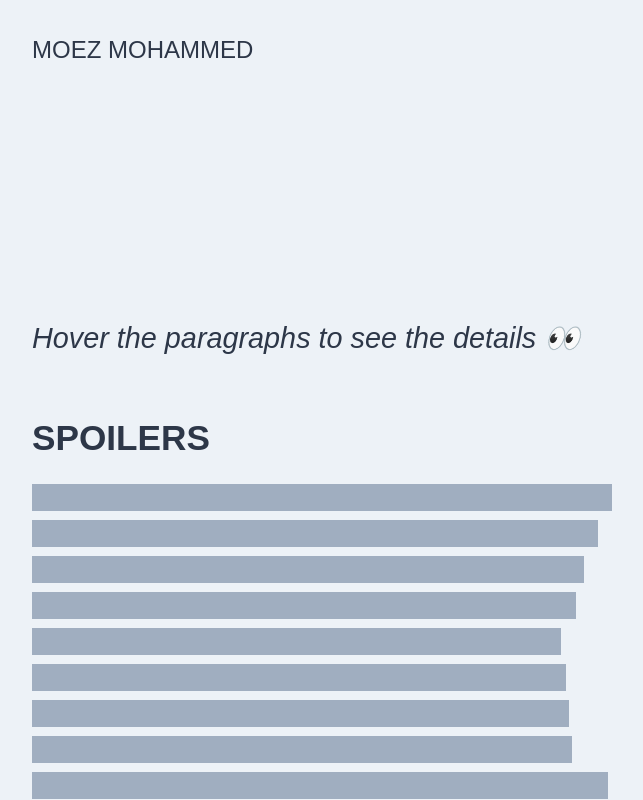
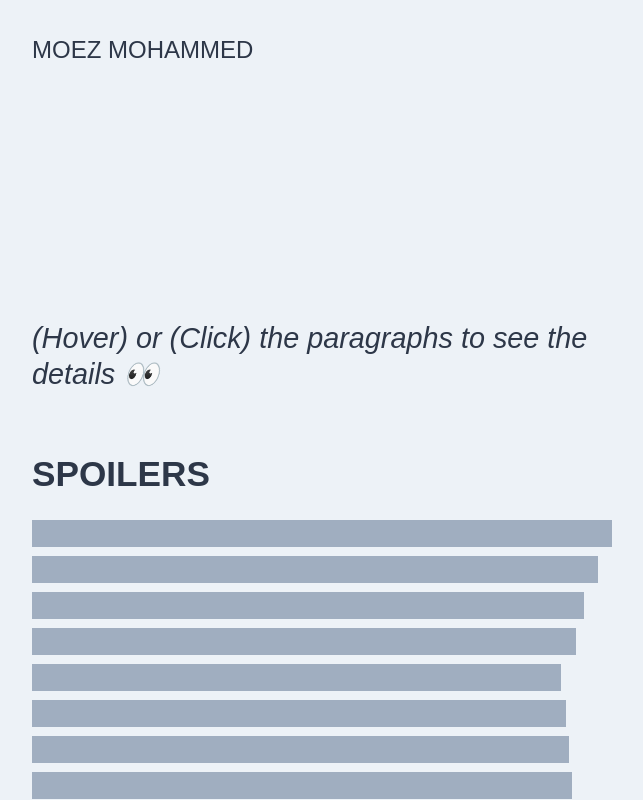
Before and after one commit to viberbyte/viberbyte.github.io, a plain HTML site: page index.html in a window 1280 px wide. Shown: the top 800 px of the page, without its empty margins (308-951 px from the left). Drawn offline with Linux system fonts and the light colour scheme.

Commit message:
Update instruction text for interaction guidance

```diff
--- a/index.html
+++ b/index.html
@@ -16,7 +16,7 @@
 <body>
 <div class="container">
   MOEZ MOHAMMED <br><br><br><br><br><br><br><br>
-  <div class="instruction">Hover the paragraphs to see the details 👀 </div>
+  <div class="instruction">(Hover) or (Click) the paragraphs to see the details 👀 </div>
  <!-- <h1>HIGHLIGHT 📝</h1>
   <div class="content v2">
     <p>Woah, That's pretty cool, Gotta remember that ! I'm just gonna highlight this for future reference. Who knows I might forget this. Better not forget this. I wish my memory was better, But oh well, that's that.</p>
```
